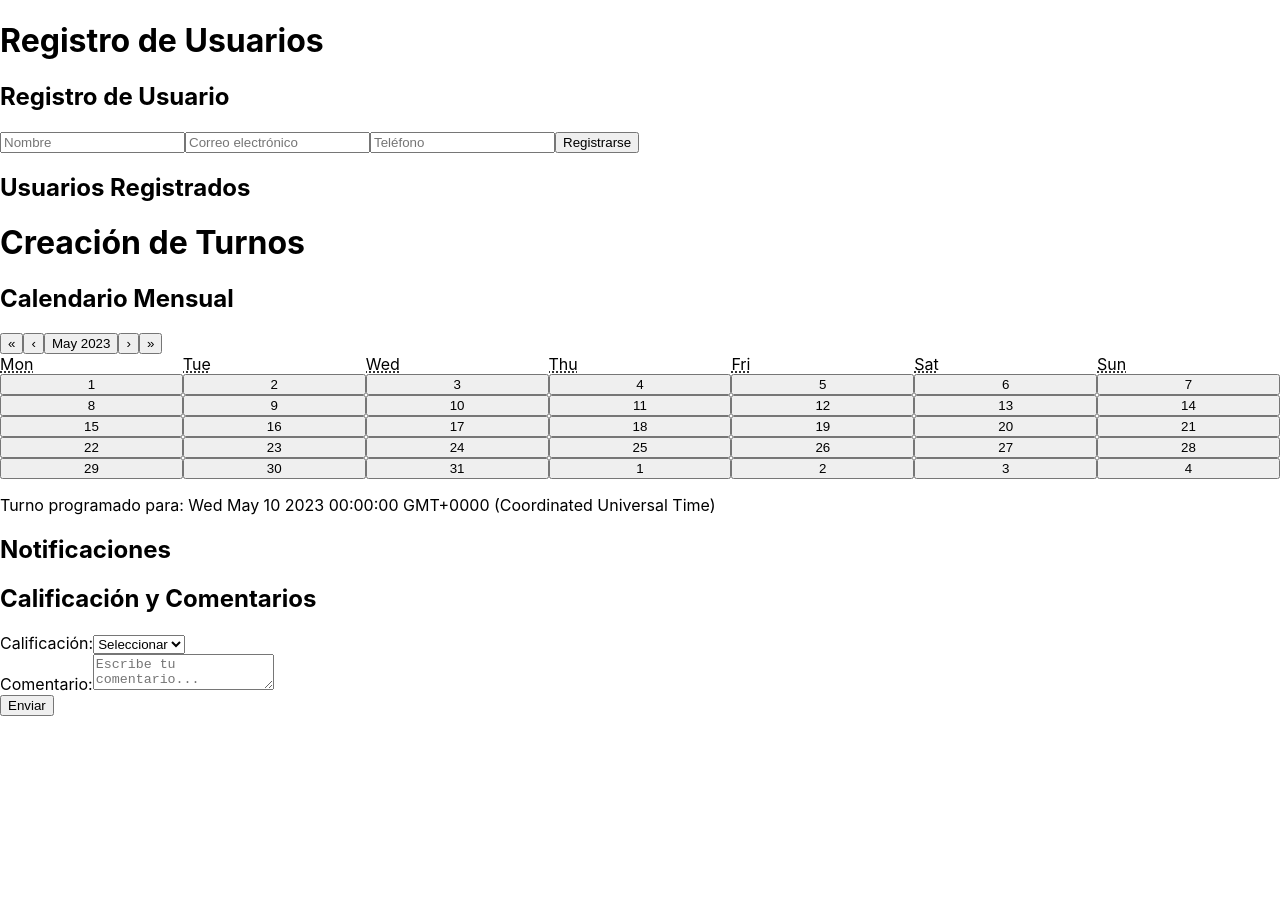
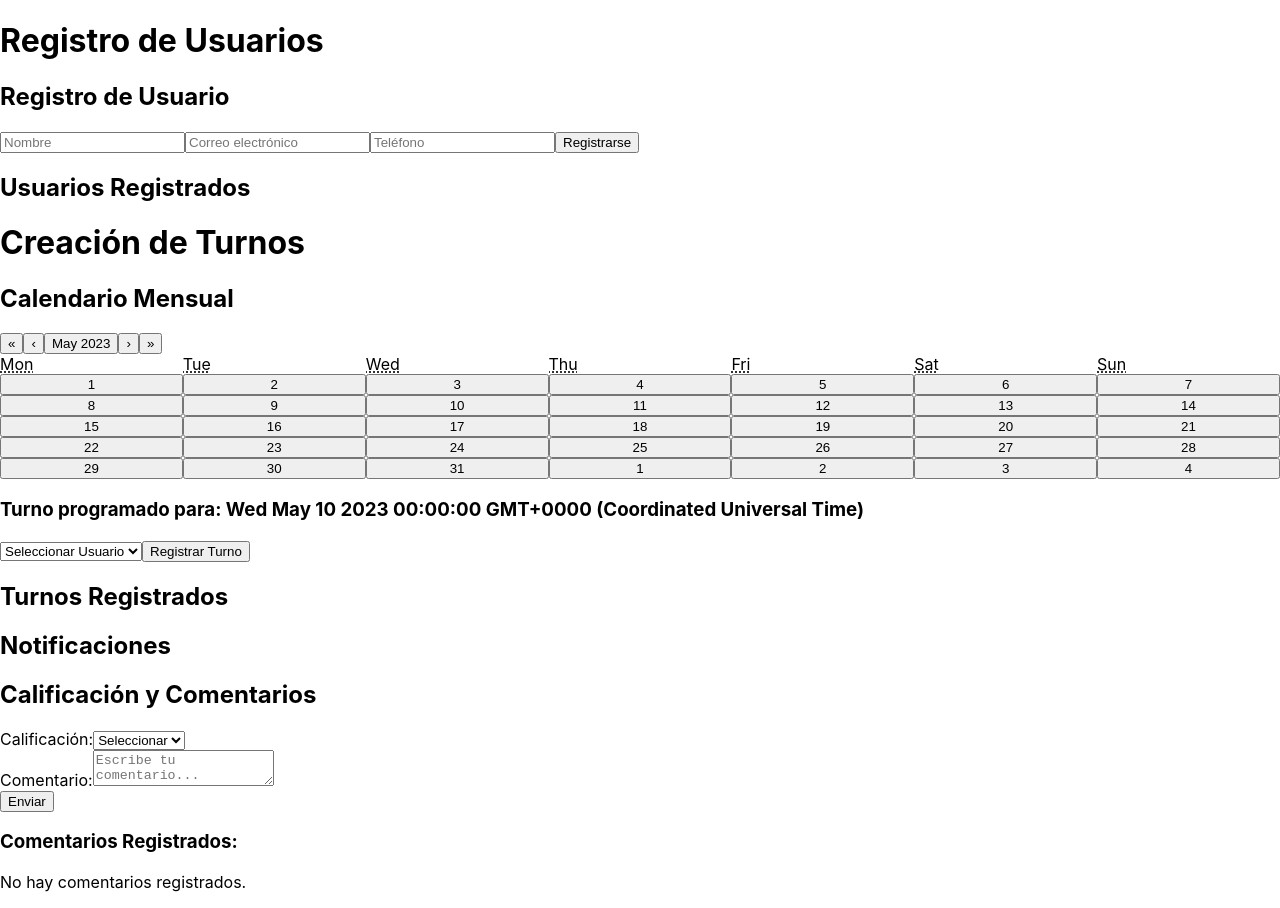
Before and after one commit to warwolf6432/proyectofrontF, a React (Create React App) app in the folder react-demo/: page / in a window 1280 px wide. Both pictures are taken after a click on the button "10". Before the commit the page ends 800 px from the top, so only its background shows below. Built offline with nearby package versions, Linux system fonts and the light colour scheme.

Commit message:
turnos comentarios demo

```diff
--- a/react-demo/src/App.js
+++ b/react-demo/src/App.js
@@ -64,33 +64,73 @@ const UserRegistrationForm = () => {
   );
 };
 
-// Componente de creación de turnos
+
+
 const AppointmentCreation = () => {
   const [selectedDate, setSelectedDate] = useState(null);
+  const [selectedUser, setSelectedUser] = useState(null);
+  const [appointments, setAppointments] = useState([]);
 
   const handleDateSelection = (date) => {
     setSelectedDate(date);
+  };
 
-    // Simular la lógica de registro de turno localmente
+  const handleUserSelection = (e) => {
+    setSelectedUser(e.target.value);
+  };
+
+  const handleAppointmentRegistration = (e) => {
+    e.preventDefault();
+
+    if (!selectedDate || !selectedUser) {
+      alert('Por favor, selecciona una fecha y un usuario');
+      return;
+    }
+
     const appointmentData = {
-      date: date,
-      // Otros datos del turno como el usuario, el médico, etc.
+      date: selectedDate,
+      user: selectedUser
     };
 
-    // Imprimir los datos del turno en la consola
-    console.log('Turno registrado:', appointmentData);
+    setAppointments([...appointments, appointmentData]);
+
+    setSelectedDate(null);
+    setSelectedUser(null);
   };
-
 
   return (
     <div>
       <h2>Calendario Mensual</h2>
-      {/* Componente de calendario para seleccionar una fecha */}
       <Calendar onChange={handleDateSelection} value={selectedDate} />
-      {selectedDate && <p>Turno programado para: {selectedDate.toString()}</p>}
+
+      {selectedDate && (
+        <form onSubmit={handleAppointmentRegistration}>
+          <h3>Turno programado para: {selectedDate.toString()}</h3>
+          <select value={selectedUser} onChange={handleUserSelection}>
+            <option value="">Seleccionar Usuario</option>
+            {/* Opciones de usuarios */}
+            <option value="usuario1">Usuario 1</option>
+            <option value="usuario2">Usuario 2</option>
+            <option value="usuario3">Usuario 3</option>
+          </select>
+          <button type="submit">Registrar Turno</button>
+        </form>
+      )}
+
+      <h2>Turnos Registrados</h2>
+      {appointments.map((appointment, index) => (
+        <div key={index}>
+          <p>Fecha: {appointment.date.toString()}</p>
+          <p>Usuario: {appointment.user}</p>
+        </div>
+      ))}
     </div>
   );
 };
+
+
+
+
 
 
 // Componente de notificaciones
@@ -129,6 +169,7 @@ const Notifications = () => {
 const RatingAndReviews = () => {
   const [rating, setRating] = useState(0);
   const [comment, setComment] = useState('');
+  const [comments, setComments] = useState([]);
 
   const handleRatingChange = (value) => {
     setRating(value);
@@ -159,14 +200,13 @@ const RatingAndReviews = () => {
       comment
     };
 
-    // Imprimir los datos de calificación y comentario en la consola
-    console.log('Calificación y comentario:', ratingAndComment);
+    // Agregar el nuevo comentario a la lista de comentarios
+    setComments([...comments, ratingAndComment]);
 
     // Restablecer los valores de calificación y comentario
     setRating(0);
     setComment('');
   };
-
 
   return (
     <div>
@@ -187,9 +227,24 @@ const RatingAndReviews = () => {
         <textarea value={comment} onChange={handleCommentChange} placeholder="Escribe tu comentario..." />
       </div>
       <button onClick={handleSubmit}>Enviar</button>
+
+      <h3>Comentarios Registrados:</h3>
+      {comments.length === 0 ? (
+        <p>No hay comentarios registrados.</p>
+      ) : (
+        <ul>
+          {comments.map((comment, index) => (
+            <li key={index}>
+              <p>Calificación: {comment.rating}</p>
+              <p>Comentario: {comment.comment}</p>
+            </li>
+          ))}
+        </ul>
+      )}
     </div>
   );
 };
+
 
 // Componente principal de la aplicación
 const App = () => {
```
